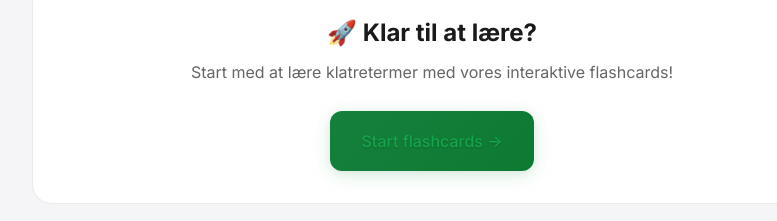
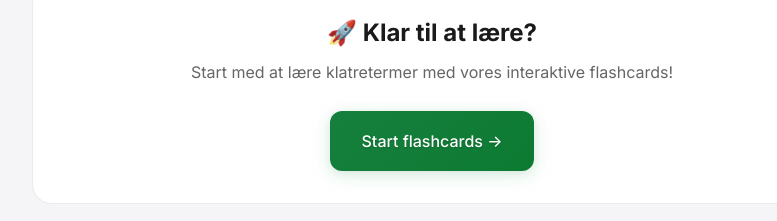
Before and after one commit to mahope/bouldering-lingo, a website: page om.html in a window 1280 px wide. Shown: the part 1581-1802 px from the top of the page, without its empty margins (208-985 px from the left). Drawn offline with Linux system fonts and the light colour scheme.

Commit message:
Fix: CTA buttons synlig tekst (overskrevet af content-block a styling)

```diff
--- a/styles.css
+++ b/styles.css
@@ -1286,6 +1286,21 @@ kbd {
     text-decoration: underline;
 }
 
+/* Fix: Buttons should not inherit content-block link styling */
+.content-block a.btn,
+.content-block a.btn-knew,
+.cta-buttons a.btn,
+.cta-block a.btn {
+    text-decoration: none;
+}
+
+.content-block a.btn-knew,
+.cta-buttons a.btn-knew,
+.cta-block a.btn-knew {
+    color: #ffffff;
+    background: linear-gradient(135deg, var(--accent-dark), #0d7a32);
+}
+
 /* Feature List */
 .feature-list {
     list-style: none;
```
